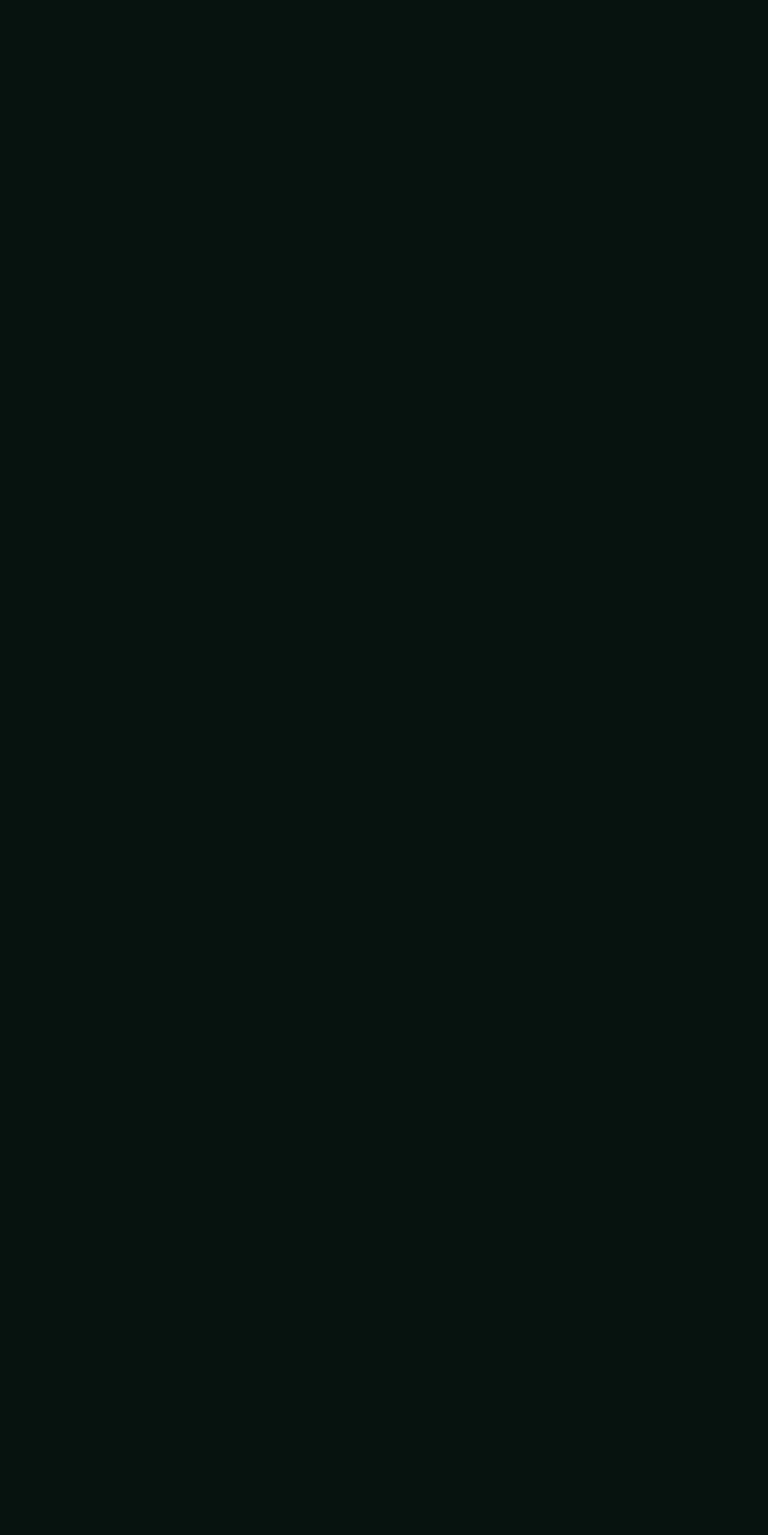
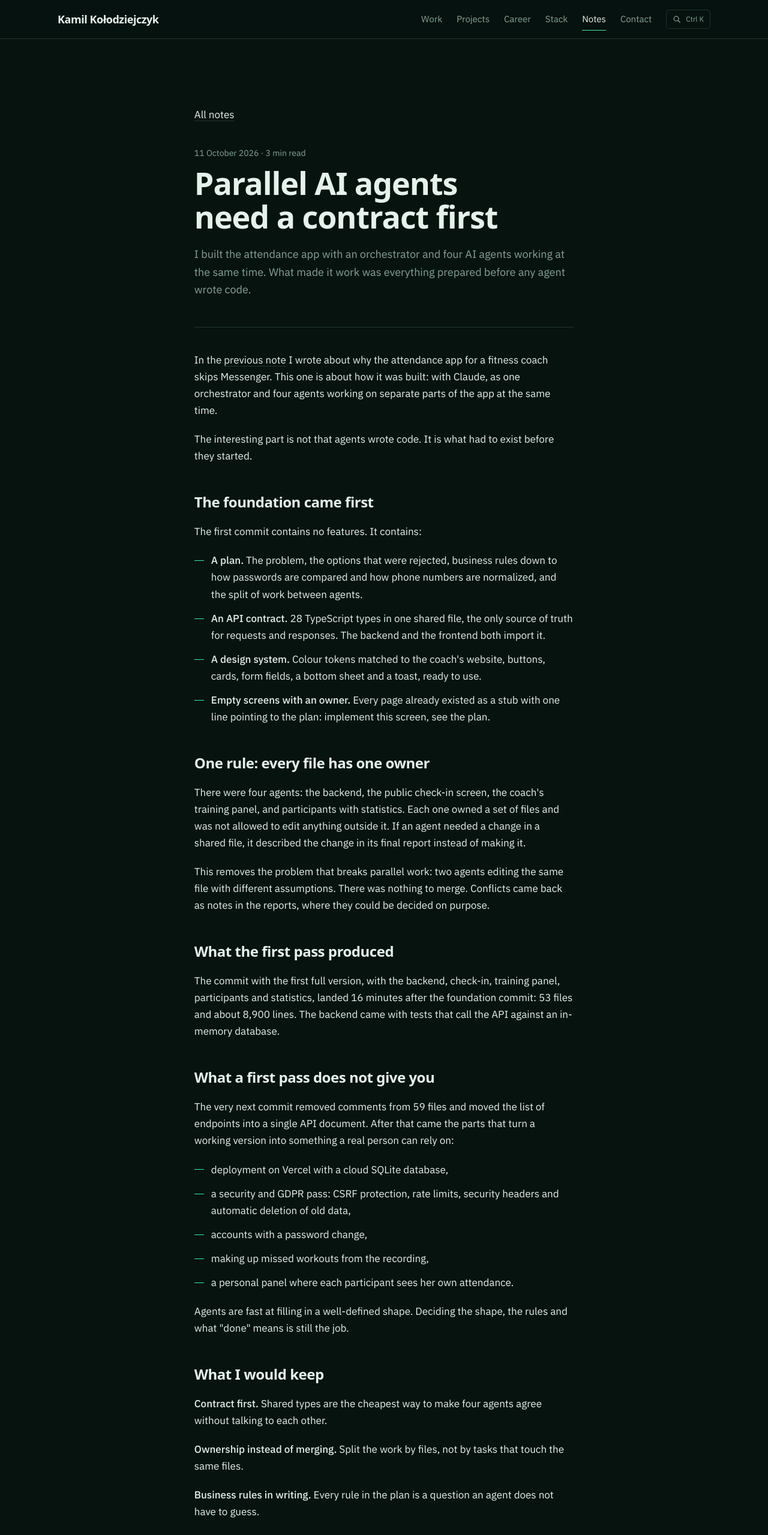
Before and after one commit to kolodziejczykamil/kamilkolodziejczyk.dev, a Next.js app: page /notes/parallel-ai-agents-need-a-contract-first in a window 1280 px wide. Before the commit this address had no page. Shown: the top 2559 px of the page at 60% size. Before the commit the page ends 800 px from the top, so only its background shows below. Built offline with nearby package versions, Linux system fonts and the light colour scheme.

Commit message:
Add a note on parallel AI agents and link it from the first note

```diff
--- a/src/content/notes.ts
+++ b/src/content/notes.ts
@@ -10,6 +10,15 @@ export type Note = {
 };
 
 export const notes: readonly Note[] = [
+  {
+    slug: "parallel-ai-agents-need-a-contract-first",
+    title: "Parallel AI agents need a contract first",
+    description:
+      "I built the attendance app with an orchestrator and four AI agents working at the same time. What made it work was everything prepared before any agent wrote code.",
+    publishedAt: "2026-10-11",
+    readingMinutes: 3,
+    load: () => import("@/content/notes/parallel-ai-agents-need-a-contract-first.mdx"),
+  },
   {
     slug: "why-i-did-not-integrate-with-messenger",
     title: "Why I didn't integrate with Messenger",
--- /dev/null
+++ b/src/content/notes/parallel-ai-agents-need-a-contract-first.mdx
@@ -0,0 +1,44 @@
+In the [previous note](/notes/why-i-did-not-integrate-with-messenger) I wrote about why the attendance app for a fitness coach skips Messenger. This one is about how it was built: with Claude, as one orchestrator and four agents working on separate parts of the app at the same time.
+
+The interesting part is not that agents wrote code. It is what had to exist before they started.
+
+## The foundation came first
+
+The first commit contains no features. It contains:
+
+- **A plan.** The problem, the options that were rejected, business rules down to how passwords are compared and how phone numbers are normalized, and the split of work between agents.
+- **An API contract.** 28 TypeScript types in one shared file, the only source of truth for requests and responses. The backend and the frontend both import it.
+- **A design system.** Colour tokens matched to the coach's website, buttons, cards, form fields, a bottom sheet and a toast, ready to use.
+- **Empty screens with an owner.** Every page already existed as a stub with one line pointing to the plan: implement this screen, see the plan.
+
+## One rule: every file has one owner
+
+There were four agents: the backend, the public check-in screen, the coach's training panel, and participants with statistics. Each one owned a set of files and was not allowed to edit anything outside it. If an agent needed a change in a shared file, it described the change in its final report instead of making it.
+
+This removes the problem that breaks parallel work: two agents editing the same file with different assumptions. There was nothing to merge. Conflicts came back as notes in the reports, where they could be decided on purpose.
+
+## What the first pass produced
+
+The commit with the first full version, with the backend, check-in, training panel, participants and statistics, landed 16 minutes after the foundation commit: 53 files and about 8,900 lines. The backend came with tests that call the API against an in-memory database.
+
+## What a first pass does not give you
+
+The very next commit removed comments from 59 files and moved the list of endpoints into a single API document. After that came the parts that turn a working version into something a real person can rely on:
+
+- deployment on Vercel with a cloud SQLite database,
+- a security and GDPR pass: CSRF protection, rate limits, security headers and automatic deletion of old data,
+- accounts with a password change,
+- making up missed workouts from the recording,
+- a personal panel where each participant sees her own attendance.
+
+Agents are fast at filling in a well-defined shape. Deciding the shape, the rules and what "done" means is still the job.
+
+## What I would keep
+
+**Contract first.** Shared types are the cheapest way to make four agents agree without talking to each other.
+
+**Ownership instead of merging.** Split the work by files, not by tasks that touch the same files.
+
+**Business rules in writing.** Every rule in the plan is a question an agent does not have to guess.
+
+**Stubs as a map.** An empty screen with an owner tells an agent exactly where to work and where to stop.
--- a/src/content/notes/why-i-did-not-integrate-with-messenger.mdx
+++ b/src/content/notes/why-i-did-not-integrate-with-messenger.mdx
@@ -37,4 +37,4 @@ The app went live in September 2026.
 
 The Messenger Platform option is not gone for good. If the coach ever sets up a Facebook Page, a webhook that recognizes the password in a message could be a second stage. It just did not have to be the first one.
 
-I built the app with AI coding agents working in parallel on separate parts, starting from a shared API contract. That is a topic for another note.
+I built the app with AI coding agents working in parallel on separate parts, starting from a shared API contract. More on that in [Parallel AI agents need a contract first](/notes/parallel-ai-agents-need-a-contract-first).
```
